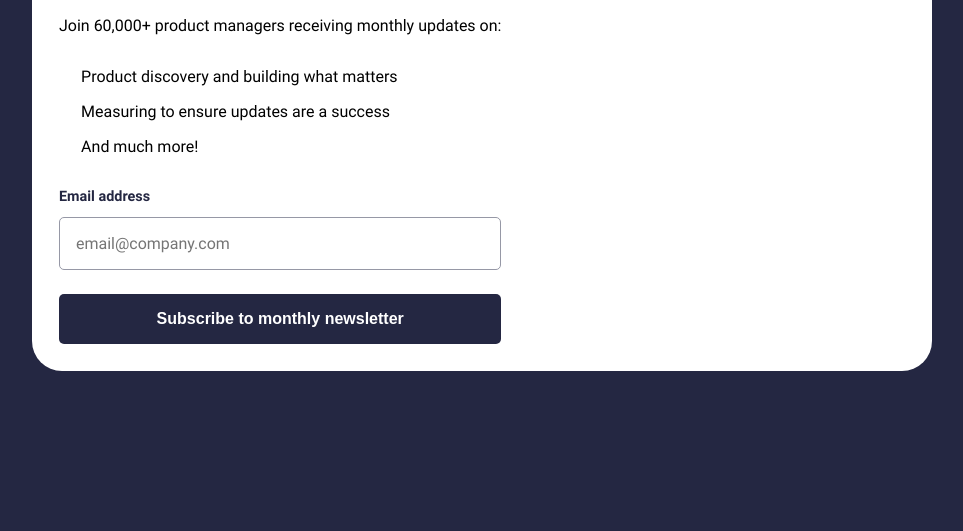
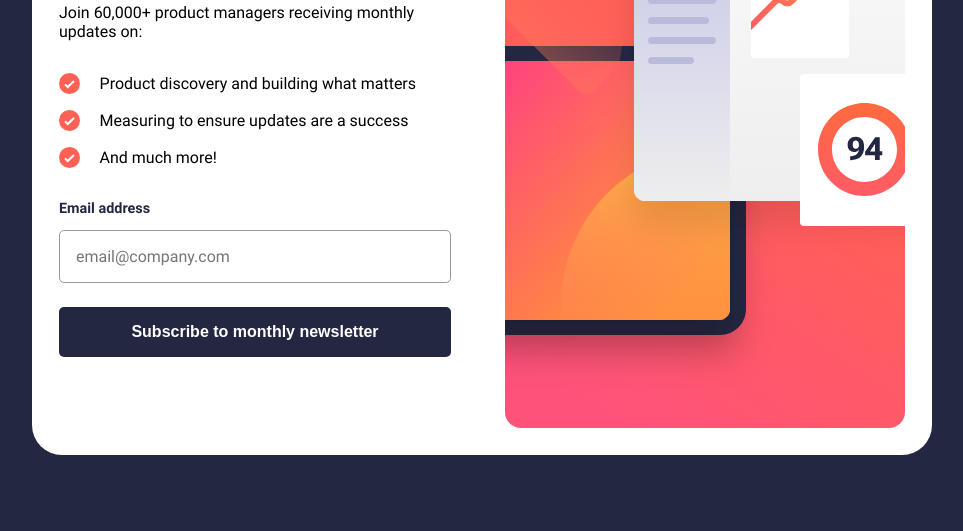
Before and after one commit to edoardozampini/newsletter-sign-up, a plain HTML site: page index.html in a window 1280 px wide. Shown: the part 269-800 px from the top of the page, without its empty margins (158-1121 px from the left). Drawn offline with Linux system fonts and the light colour scheme; the site is published under a folder, as on GitHub Pages, so addresses that start at the root find nothing.

Commit message:
Fix path 2

```diff
--- a/index.css
+++ b/index.css
@@ -160,7 +160,7 @@ li {
 
     .newsletter-image {
         padding: 0;
-        background-image: url('/images/illustration-sign-up-mobile.svg');
+        background-image: url('./images/illustration-sign-up-mobile.svg');
         height: 100vh;
         background-repeat: no-repeat;
         background-size: contain;
--- a/index.html
+++ b/index.html
@@ -24,15 +24,15 @@
 
       <ul>
         <li>
-          <img src="/images/icon-list.svg" alt="" aria-hidden="true">
+          <img src="./images/icon-list.svg" alt="" aria-hidden="true">
           <span>Product discovery and building what matters</span>
         </li>
         <li>
-          <img src="/images/icon-list.svg" alt="" aria-hidden="true">
+          <img src="./images/icon-list.svg" alt="" aria-hidden="true">
           <span>Measuring to ensure updates are a success</span>
         </li>
         <li>
-          <img src="/images/icon-list.svg" alt="" aria-hidden="true">
+          <img src="./images/icon-list.svg" alt="" aria-hidden="true">
           <span>And much more!</span>
         </li>
       </ul>
@@ -51,13 +51,13 @@
 
     </div>
     <div class="newsletter-image" aria-hidden="true">
-        <img src="/images/illustration-sign-up-desktop.svg" alt="" loading="lazy" class="desktop-image">
+        <img src="./images/illustration-sign-up-desktop.svg" alt="" loading="lazy" class="desktop-image">
     </div>
   </section>
 
   <section id="newsletter-success" class="newsletter-success-section" aria-labelledby="success-title" role="status">
     <div class="newsletter-success-card">
-      <img src="/images/icon-success.svg" alt="Success icon">
+      <img src="./images/icon-success.svg" alt="Success icon">
       <h2 id="success-title">Thanks for subscribing!</h2>
       <p>A confirmation email has been sent to <strong id="user-email"></strong>. Please open it and click the button inside to
         confirm your subscription.</p>
```
